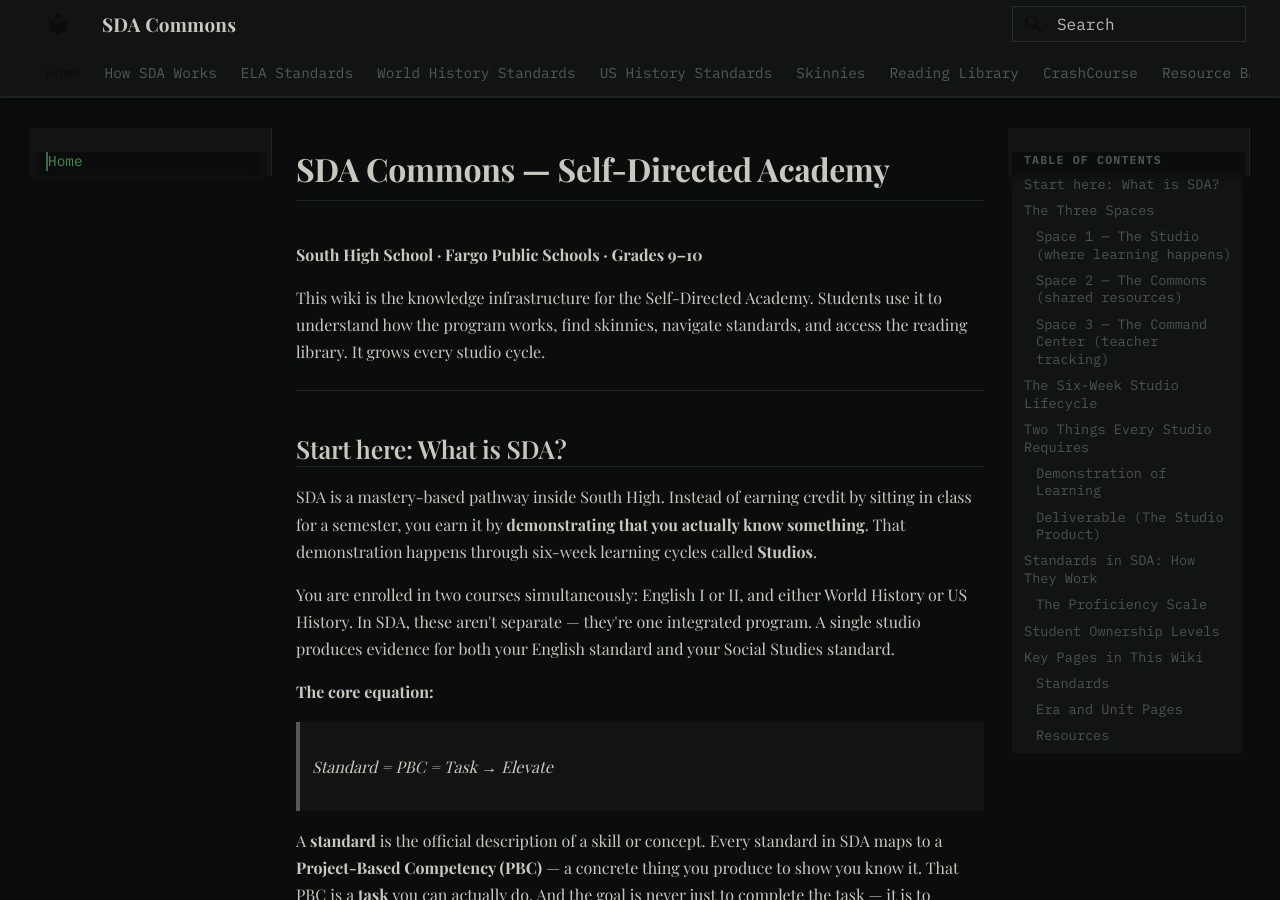
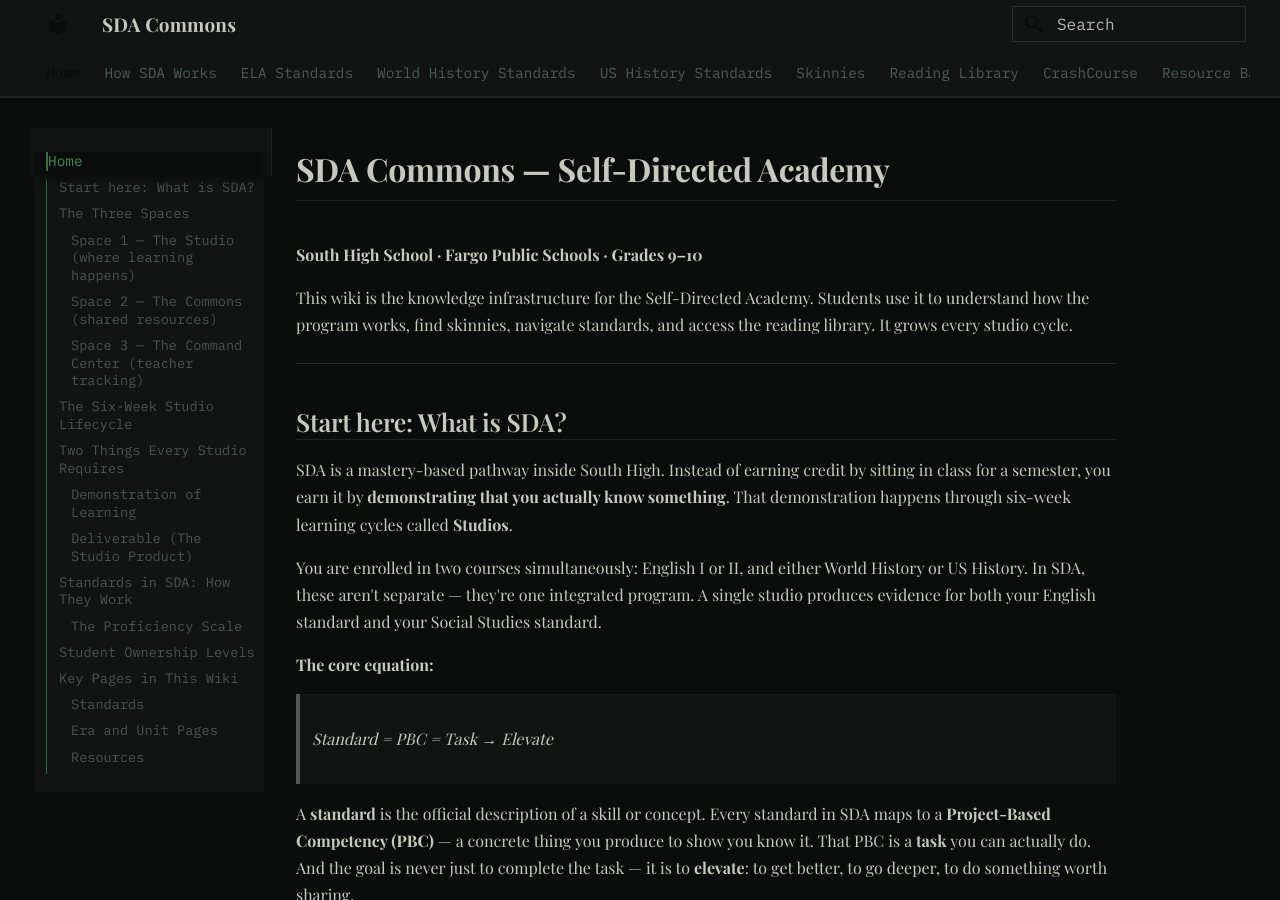
Before and after one commit to laskerpanda/SDA-WIKI, an MkDocs documentation site: the page built from docs/index.md, in a window 1280 px wide and 900 px high. Built offline with MkDocs 1.6.1 and Material for MkDocs 9.7.7, drawn with Linux system fonts in a browser that asks for light colours; some web fonts are replaced.

Commit message:
hermes: 2026-06-14 12:15

```diff
--- a/mkdocs.yml
+++ b/mkdocs.yml
@@ -22,7 +22,7 @@
     - search.highlight
     - search.share
     - content.code.copy
-    - toc.follow
+    - toc.integrate
 
 extra_css:
   - assets/sda-theme.css
@@ -84,14 +84,50 @@
     - Unit 8 — 1970s & 1980s: standards/social-studies/us-history/unit-8-1970s-1980s.md
     - Unit 9 — 1990s-2000s: standards/social-studies/us-history/unit-9-1990s-2000s.md
   - Skinnies:
+    - Skinny Library Index: skinnies/index.md
     - World History:
-      - Era 1 — Civilizations: skinnies/world-history/era-1/
-      - Era 2 — Middle Ages: skinnies/world-history/era-2/
-      - Era 3 — Revolutions: skinnies/world-history/era-3/
-      - Era 4 — Global War: skinnies/world-history/era-4/
-    - ELA Gr 9: skinnies/ela9/
-    - ELA Gr 10: skinnies/ela10/
-    - US History: skinnies/us-history/
+      - Era 1 — Civilizations:
+        - WH.1 Science & Tech: skinnies/world-history/era-1/wh-6-12-1-science-tech-era1-skinny.md
+        - WH.2 Belief Systems: skinnies/world-history/era-1/wh-6-12-2-belief-systems-skinny.md
+        - WH.3 Political Systems: skinnies/world-history/era-1/wh-6-12-3-political-systems-era1-skinny.md
+        - WH.4 Social & Cultural: skinnies/world-history/era-1/wh-6-12-4-social-cultural-era1-skinny.md
+        - WH.5 Causes & Effects: skinnies/world-history/era-1/wh-6-12-5-causes-effects-era1-skinny.md
+        - WH.6 Past to Present: skinnies/world-history/era-1/wh-6-12-6-past-present-era1-skinny.md
+      - Era 2 — Middle Ages:
+        - WH.1 Science & Tech: skinnies/world-history/era-2/wh-6-12-1-science-tech-era2-skinny.md
+        - WH.2 Religion & Ideology: skinnies/world-history/era-2/wh-6-12-2-religion-ideology-era2-skinny.md
+        - WH.3 Medieval Political: skinnies/world-history/era-2/wh-6-12-3-medieval-political-skinny.md
+        - WH.4 Social & Cultural: skinnies/world-history/era-2/wh-6-12-4-social-cultural-era2-skinny.md
+        - WH.5 Causes & Effects: skinnies/world-history/era-2/wh-6-12-5-causes-effects-era2-skinny.md
+        - WH.6 Past to Present: skinnies/world-history/era-2/wh-6-12-6-past-present-era2-skinny.md
+      - Era 3 — Revolutions:
+        - WH.1 Science & Tech: skinnies/world-history/era-3/wh-6-12-1-science-tech-era3-skinny.md
+        - WH.2 Religion & Ideology: skinnies/world-history/era-3/wh-6-12-2-religion-ideology-era3-skinny.md
+        - WH.3 Political Systems: skinnies/world-history/era-3/wh-6-12-3-political-systems-era3-skinny.md
+        - WH.4 Social & Economic: skinnies/world-history/era-3/wh-6-12-4-revolution-social-economic-skinny.md
+        - WH.5 Causes & Effects: skinnies/world-history/era-3/wh-6-12-5-causes-effects-era3-skinny.md
+        - WH.6 Past to Present: skinnies/world-history/era-3/wh-6-12-6-past-present-era3-skinny.md
+      - Era 4 — Global War:
+        - WH.1 Science & Tech: skinnies/world-history/era-4/wh-6-12-1-science-tech-era4-skinny.md
+        - WH.2 Religion & Ideology: skinnies/world-history/era-4/wh-6-12-2-religion-ideology-era4-skinny.md
+        - WH.3 Political Systems: skinnies/world-history/era-4/wh-6-12-3-political-systems-era4-skinny.md
+        - WH.4 Social & Cultural: skinnies/world-history/era-4/wh-6-12-4-social-cultural-era4-skinny.md
+        - WH.5 Causes & Effects: skinnies/world-history/era-4/wh-6-12-5-causes-effects-era4-skinny.md
+        - WH.6 Past to Present: skinnies/world-history/era-4/wh-6-12-6-past-present-era4-skinny.md
+    - ELA Gr 9:
+      - R.2 Comprehension & Inference: skinnies/ela9/r2-comprehension-inference-skinny.md
+      - R.4 Main Idea & Theme: skinnies/ela9/r4-main-idea-theme-skinny.md
+      - R.7 Style & Word Choice: skinnies/ela9/r7-style-word-choice-skinny.md
+      - R.8 Literary Elements: skinnies/ela9/r8-literary-elements-skinny.md
+      - R.9 Informational & Argumentative: skinnies/ela9/r9-informational-argumentative-skinny.md
+      - W.3 Explanatory Writing: skinnies/ela9/w3-explanatory-writing-skinny.md
+      - W.4 Argument Writing: skinnies/ela9/w4-argument-writing-skinny.md
+      - W.6 Writing Process: skinnies/ela9/w6-writing-process-skinny.md
+      - L.1 Language Usage: skinnies/ela9/l1-language-usage-skinny.md
+      - C.1 Formal Presentation: skinnies/ela9/c1-formal-presentation-skinny.md
+      - C.6 Discussion & Debate: skinnies/ela9/c6-discussion-debate-skinny.md
+      - IR.1-5 Research Bundle: skinnies/ela9/ir1-5-research-bundle-skinny.md
+    - Template: skinnies/templates/skinny-template.md
   - Reading Library:
     - Index: reading-library/index.md
     - Social Studies:
```
Also changed, not shown: docs/skinnies/index.md (added, +84 -0 lines).
